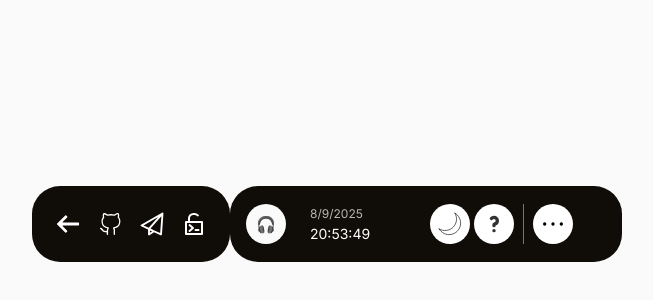
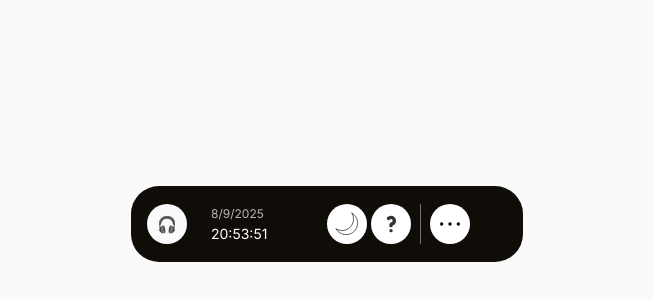
Before and after one commit to olehhasii/family-subscription-manager, a React (Vite) app: page / in a window 1280 px wide. Shown: the part 438-738 px from the top of the page, without its empty margins (313-966 px from the left). Built offline with nearby package versions, Linux system fonts and the light colour scheme.

Commit message:
feature(menu): show and hide menu functionality

```diff
--- a/src/features/island/Island.tsx
+++ b/src/features/island/Island.tsx
@@ -6,8 +6,10 @@ import NavBar from './components/NavBar';
 import Info from './components/Info';
 import Menu from './components/Menu';
 
+type Statuses = 'menu' | 'info' | 'navbar';
+
 export default function Island() {
-  const [status, setStatus] = useState<'navbar' | 'info' | 'menu'>('navbar');
+  const [status, setStatus] = useState<Statuses>('navbar');
 
   const islandVariants: Variants = {
     initial: { y: 200 },
@@ -22,14 +24,17 @@ export default function Island() {
     info: {
       y: 0,
     },
+    menu: {
+      y: -100,
+    },
   };
 
-  const handleOpenInfo = () => {
-    setStatus('info');
+  const handleShowNavbar = () => {
+    setStatus('navbar');
   };
 
-  const handleCloseInfo = () => {
-    setStatus('navbar');
+  const handleChangeStatus = (component: Statuses) => {
+    setStatus(component);
   };
 
   const hasPlayedIntroRef = useRef(false);
@@ -38,24 +43,21 @@ export default function Island() {
   }, []);
 
   return (
-    <Wrapper as={motion.div} style={{ alignItems: status === 'navbar' ? 'end' : 'center' }} layout>
+    <Wrapper as={motion.div} style={{ alignItems: status === 'navbar' || status === 'menu' ? 'end' : 'center' }} layout>
       {status === 'info' && <Overlay />}
 
       <StyledIsland as={motion.div} variants={islandVariants} initial="initial" animate={status} layout>
-        {/* <AnimatePresence mode="wait">
-          {status === 'navbar' && (
-            <NavBar onOpenInfo={handleOpenInfo} key="navbar" skipIntro={hasPlayedIntroRef.current} />
-          )}
-          {status === 'info' && <Info onCloseInfo={handleCloseInfo} key="info" />}
-        </AnimatePresence> */}
-        <Menu />
-      </StyledIsland>
-      <StyledIsland as={motion.div} variants={islandVariants} initial="initial" animate={status} layout>
         <AnimatePresence mode="wait">
           {status === 'navbar' && (
-            <NavBar onOpenInfo={handleOpenInfo} key="navbar" skipIntro={hasPlayedIntroRef.current} />
+            <NavBar
+              onOpenInfo={() => handleChangeStatus('info')}
+              onOpenMenu={() => handleChangeStatus('menu')}
+              key="navbar"
+              skipIntro={hasPlayedIntroRef.current}
+            />
           )}
-          {status === 'info' && <Info onCloseInfo={handleCloseInfo} key="info" />}
+          {status === 'info' && <Info onCloseInfo={handleShowNavbar} key="info" />}
+          {status === 'menu' && <Menu key="menu" onCloseMenu={handleShowNavbar} />}
         </AnimatePresence>
       </StyledIsland>
     </Wrapper>
--- a/src/features/island/components/Menu.tsx
+++ b/src/features/island/components/Menu.tsx
@@ -11,9 +11,10 @@ interface MenuButtonProps {
   icon: React.ReactNode;
   content: string;
   contentWidth?: number | string;
+  onClick?: () => void;
 }
 
-const MenuButton = ({ icon, content, contentWidth = 60 }: MenuButtonProps) => {
+const MenuButton = ({ icon, content, contentWidth = 60, onClick }: MenuButtonProps) => {
   const buttonVariants: Variants = {
     hovered: {
       backgroundColor: 'white',
@@ -34,7 +35,7 @@ const MenuButton = ({ icon, content, contentWidth = 60 }: MenuButtonProps) => {
 
   return (
     <li>
-      <StyledMenuButton as={motion.button} variants={buttonVariants} whileHover="hovered">
+      <StyledMenuButton as={motion.button} variants={buttonVariants} whileHover="hovered" onClick={onClick}>
         <span>{icon}</span>
         <motion.span variants={contentVariants} initial={{ scale: 0, opacity: 0, filter: 'blur(10px)', width: 0 }}>
           {content}
@@ -44,7 +45,7 @@ const MenuButton = ({ icon, content, contentWidth = 60 }: MenuButtonProps) => {
   );
 };
 
-export default function Menu() {
+export default function Menu({ onCloseMenu }: { onCloseMenu: () => void }) {
   const iconVariants: Variants = {
     hovered: { fill: '#000000' },
   };
@@ -55,6 +56,7 @@ export default function Menu() {
         icon={<BackIcon size={24} color="#ffffff" variants={iconVariants} />}
         content="Back"
         contentWidth={50}
+        onClick={onCloseMenu}
       />
       <MenuButton
         icon={<GithubIcon size={24} color="#ffffff" variants={iconVariants} />}
--- a/src/features/island/components/NavBar.tsx
+++ b/src/features/island/components/NavBar.tsx
@@ -11,10 +11,11 @@ import { Actions, HorizontalLine, Logo, StyledNav } from '../styles/NavBar.style
 
 interface NavBarProps {
   onOpenInfo: () => void;
+  onOpenMenu: () => void;
   skipIntro: boolean;
 }
 
-export default function NavBar({ onOpenInfo, skipIntro }: NavBarProps) {
+export default function NavBar({ onOpenInfo, skipIntro, onOpenMenu }: NavBarProps) {
   const parentVariants: Variants = {
     hidden: {
       width: skipIntro ? 360 : 40,
@@ -55,7 +56,7 @@ export default function NavBar({ onOpenInfo, skipIntro }: NavBarProps) {
         <ActionButton icon={<DarkThemeIcon size="30px" />} />
         <ActionButton icon={<InfoIcon />} onClick={onOpenInfo} />
         <HorizontalLine />
-        <ActionButton icon={<MoreIcon />} />
+        <ActionButton icon={<MoreIcon />} onClick={onOpenMenu} />
       </Actions>
     </StyledNav>
   );
```
